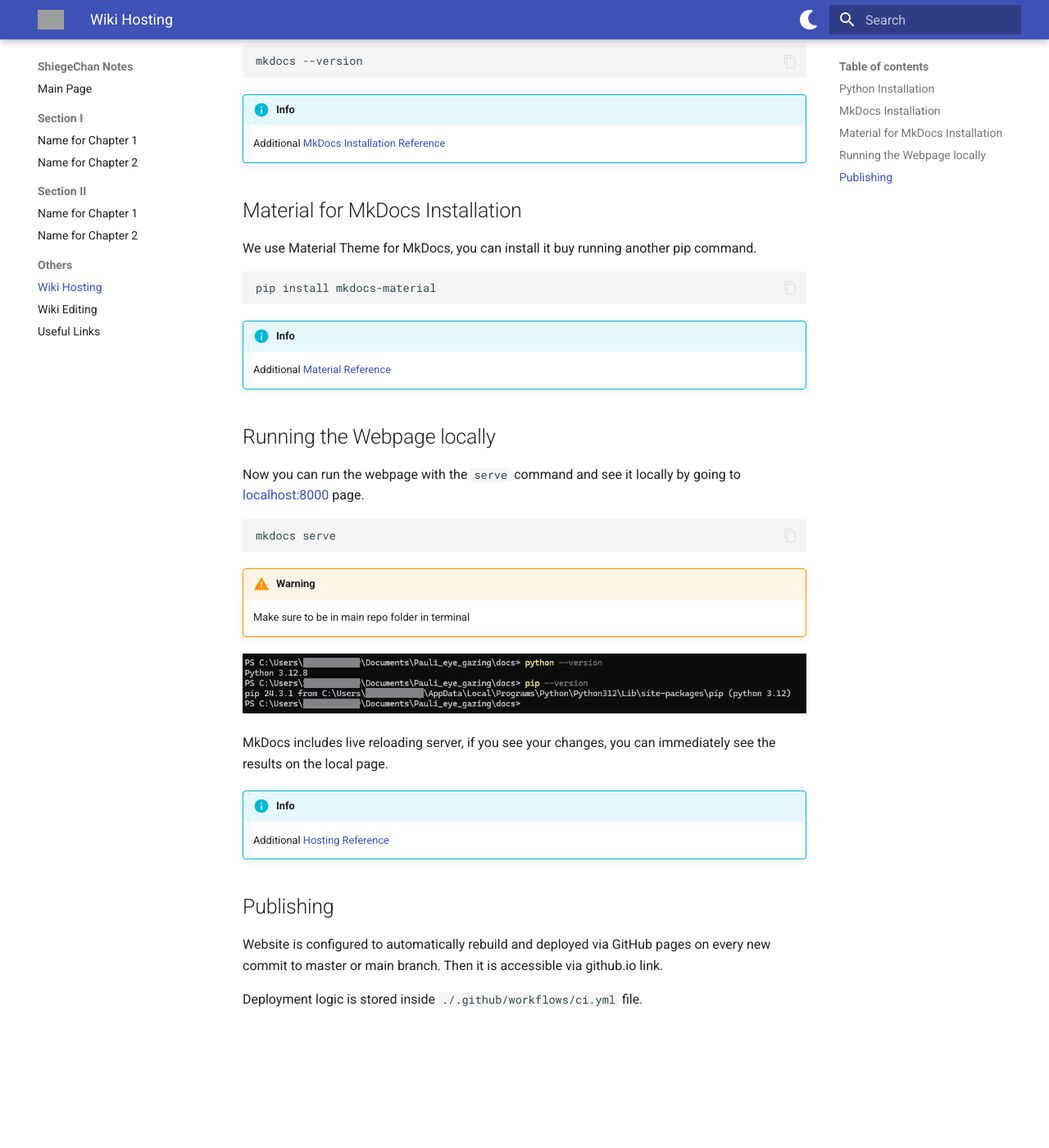
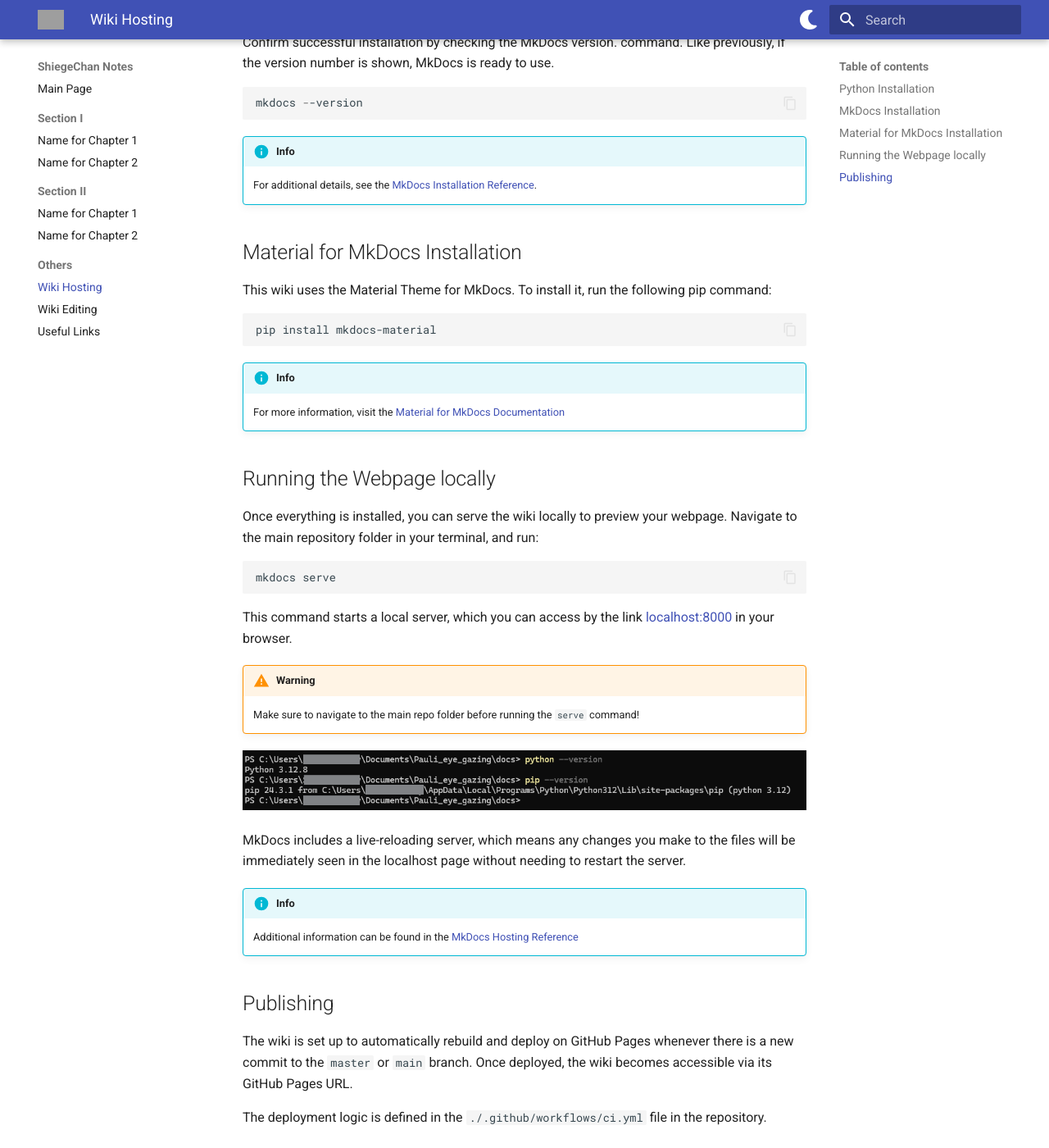
Before and after one commit to vladysor/Pauli_eye_gazing, an MkDocs documentation site: the page built from docs/others/wiki_hosting.md, in a window 1280 px wide and 1400 px high, scrolled down 824 px. Shown: the whole window at 82% size. Built offline with MkDocs 1.6.1 and Material for MkDocs 9.7.7, drawn with Linux system fonts in a browser that asks for light colours; before the commit the page ends 2080 px from its top, so only the background shows below that; some of the changed text lies outside the part shown; grey boxes are pictures that could not be loaded.

Commit message:
polishing the documentation text

````diff
--- a/docs/others/wiki_hosting.md
+++ b/docs/others/wiki_hosting.md
@@ -1,10 +1,10 @@
 # Wiki Local Hosting
-For proper editing it is much recommended to host the wiki locally. You need to do these steps only once for the setup.
+To make editing easier and more efficient, it is highly recommended to host the wiki locally. The setup process needs to be done only once. Follow the steps below to get started.
 
 ## Python Installation
-MkDocs is a python package, so first of all you need to instal [Python and pip](https://www.python.org/downloads/).
+MkDocs is a Python package, so the first step is to install [Python and pip](https://www.python.org/downloads/).
 
-Confirm Python installation with the next two commands. If you see versions then everything is installed correctly
+After installation, verify that Python and pip are correctly installed by running the following commands in your terminal. If the commands show you the version numbers, then everything is installed correctly.
 ```powershell
 python --version
 ```
@@ -15,50 +15,52 @@ pip --version
 ![python installation](../assets/images/wiki_hosting1.png)
 
 ## MkDocs Installation
-Now that you have pip, you can download MkDocs with the next pip command.
+Once Python and pip are set up, you can install MkDocs using pip. Run the following command in your terminal:
 
 ```powershell
 pip install mkdocs
 ```
 
-Confirm succesful installation by running mkdocs version command. Like previously if you see the message with version, you are good to go.
+Confirm successful installation by checking the MkDocs version. command. Like previously, if the version number is shown, MkDocs is ready to use.
 ```powershell
 mkdocs --version
 ```
 
 !!! info
-    Additional [MkDocs Installation Reference](https://www.mkdocs.org/user-guide/installation/#installing-mkdocs)
+    For additional details, see the [MkDocs Installation Reference](https://www.mkdocs.org/user-guide/installation/#installing-mkdocs).
 
 
 ## Material for MkDocs Installation
-We use Material Theme for MkDocs, you can install it buy running another pip command.
+This wiki uses the Material Theme for MkDocs. To install it, run the following pip command:
 
 ```powershell
 pip install mkdocs-material
 ```
 
 !!! info
-    Additional [Material Reference](https://squidfunk.github.io/mkdocs-material/getting-started/)
+    For more information, visit the [Material for MkDocs Documentation](https://squidfunk.github.io/mkdocs-material/getting-started/)
 
 
 ## Running the Webpage locally
-Now you can run the webpage with the `serve` command and see it locally by going to [localhost:8000](http://localhost:8000/) page.
+Once everything is installed, you can serve the wiki locally to preview your webpage. Navigate to the main repository folder in your terminal, and run:
 
 ```powershell
 mkdocs serve
 ```
 
+This command starts a local server, which you can access by the link [localhost:8000](http://localhost:8000/) in your browser.
+
 !!! warning
-    Make sure to be in main repo folder in terminal
+    Make sure to navigate to the main repo folder before running the `serve` command!
 
 ![website local](../assets/images/wiki_hosting1.png)
 
-MkDocs includes live reloading server, if you see your changes, you can immediately see the results on the local page.
+MkDocs includes a live-reloading server, which means any changes you make to the files will be immediately seen in the localhost page without needing to restart the server.
 
 !!! info
-    Additional [Hosting Reference](https://squidfunk.github.io/mkdocs-material/creating-your-site/)
+    Additional information can be found in the [MkDocs Hosting Reference](https://squidfunk.github.io/mkdocs-material/creating-your-site/)
 
 ## Publishing
-Website is configured to automatically rebuild and deployed via GitHub pages on every new commit to master or main branch. Then it is accessible via github.io link.
+The wiki is set up to automatically rebuild and deploy on GitHub Pages whenever there is a new commit to the `master` or `main` branch. Once deployed, the wiki becomes accessible via its GitHub Pages URL.
 
-Deployment logic is stored inside `./.github/workflows/ci.yml` file.
+The deployment logic is defined in the `./.github/workflows/ci.yml` file in the repository.
````
Also changed, not shown: docs/index.md (+11 -1 lines), docs/others/links.md (+3 -3 lines), docs/others/wiki_edit.md (+14 -5 lines).
